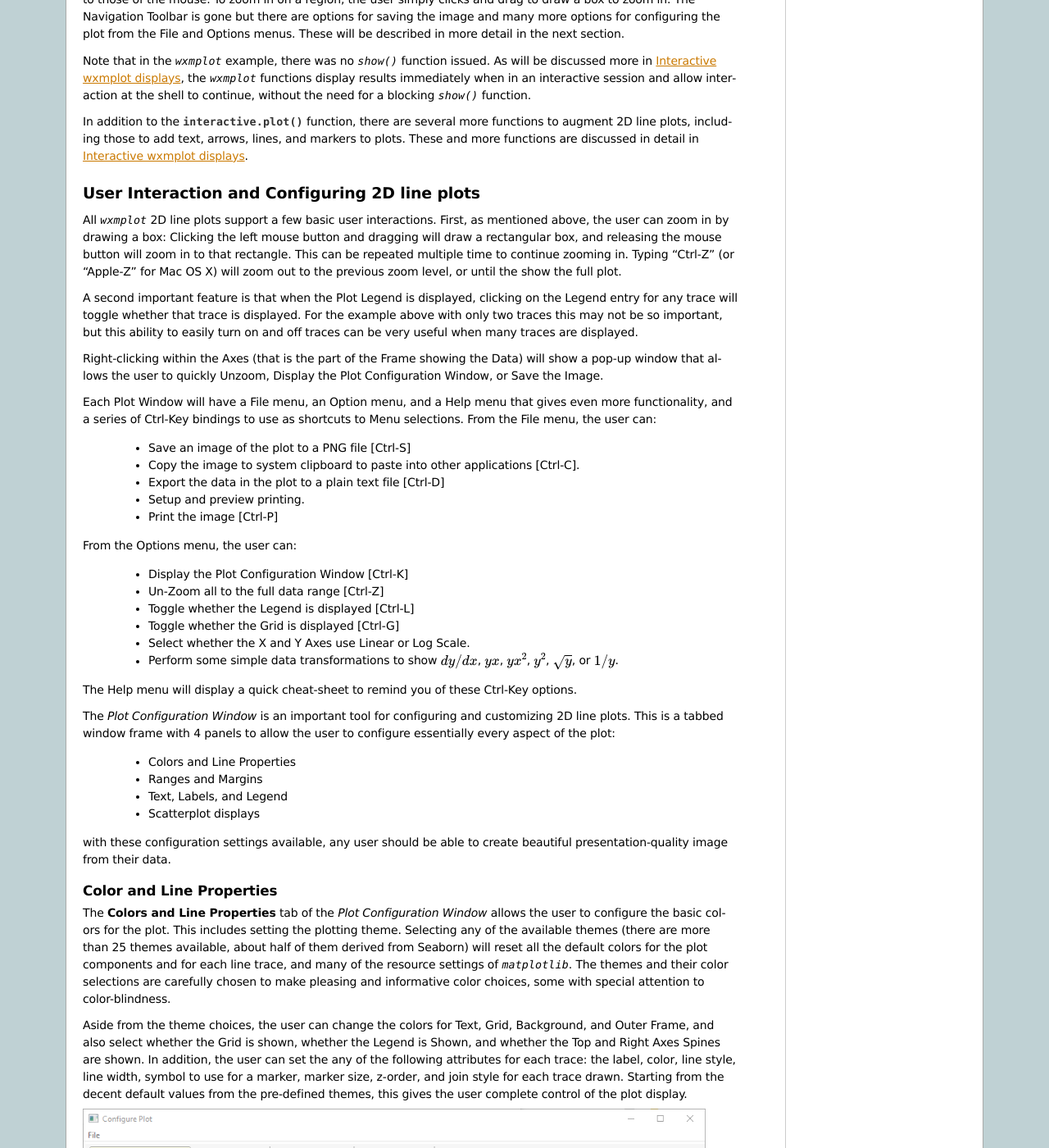
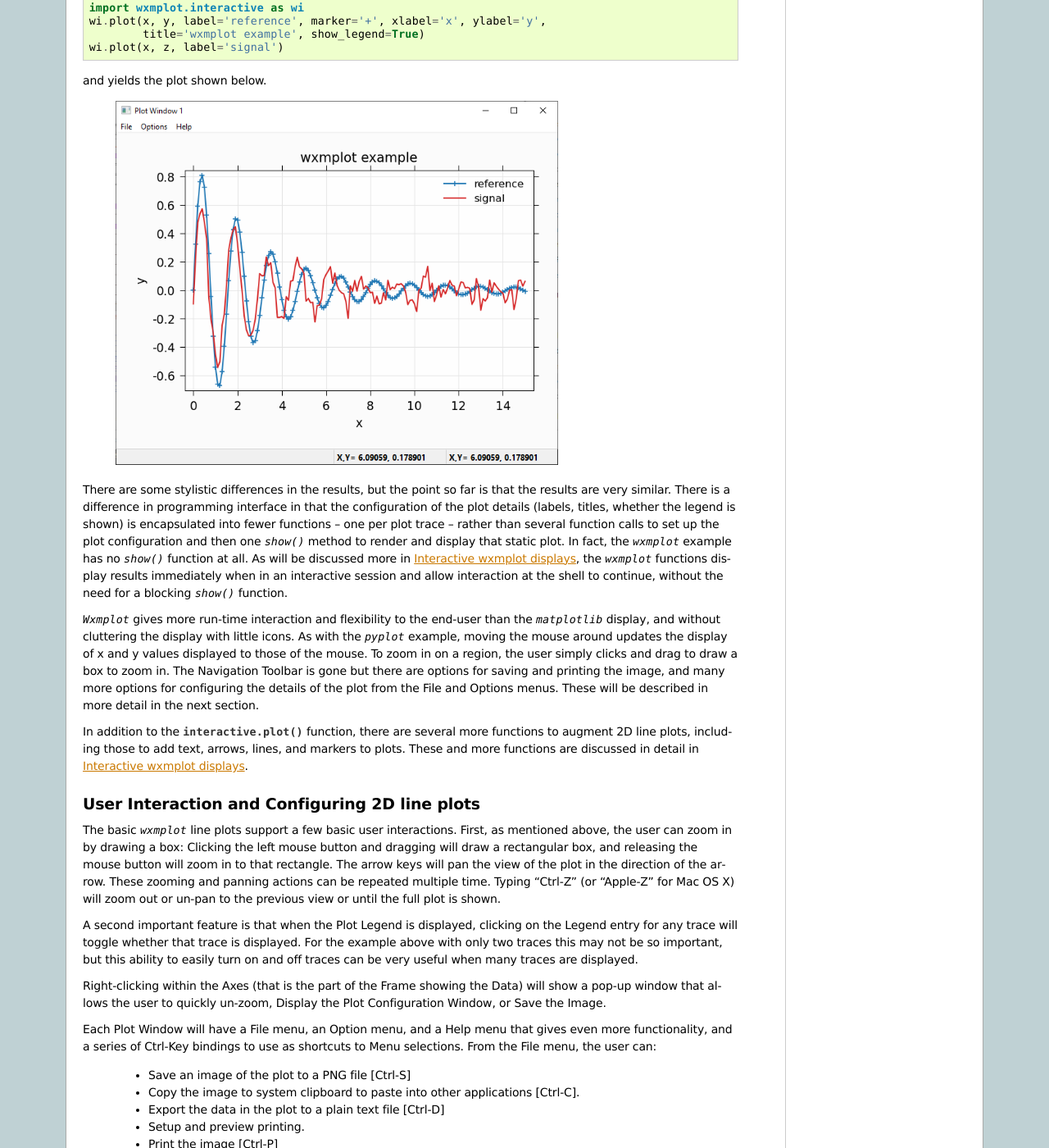
Before and after one commit to newville/wxmplot, a Sphinx documentation site: the page built from doc/overview.rst, in a window 1280 px wide and 1400 px high, scrolled down 1349 px. Shown: the whole window at 82% size. Built offline with Sphinx 7.4.7, drawn with Linux system fonts in a browser that asks for light colours; the version number could not be read and is left out; some of the changed text lies outside the part shown.

Commit message:
more doc updates

```diff
--- a/doc/imagepanel.rst
+++ b/doc/imagepanel.rst
@@ -1,4 +1,3 @@
-
 ==========================================================
 :class:`ImagePanel`:  A wx.Panel for Image Display
 ==========================================================
--- a/doc/installation.rst
+++ b/doc/installation.rst
@@ -9,7 +9,7 @@
 Prerequisites
 ~~~~~~~~~~~~~~~
 
-The current version of wxmplot is |release|, released in May, 2021.
+The current version of wxmplot is |release|, released in March, 2022.
 
 The wxmplot package requires Python3.6 or higher, wxPython 4.0.3 or higher,
 matplotlib 3.0 or higher, and numpy 1.12 or higher.  All of
--- a/doc/overview.rst
+++ b/doc/overview.rst
@@ -11,8 +11,12 @@
 `matplotlib.pyplot`, but offer richer interactivity and customization.  It
 is not easy to convey interactivity in a static document, but here and in
 :ref:`ch_interactive`, we will try to show how easy it is to use `wxmplot`
-for exploratory data analysis.
-
+for exploratory data analysis.  Importantly, `wxmplot` not only makes more
+interactive plotting available, but also exposes that interactivity and
+flexibility to the end-user at run time, and not only when writing a
+script. This allows a programmer to add plotting capabilities to an
+application and enable the end-user to interact with their data and fully
+customize the plots when running the application.
 
 
 2D Line Plots with :func:`plot`
@@ -35,23 +39,23 @@
     plt.legend()
     plt.show()
 
-This is a pretty straight-forward matplotlib script and produces a plot as
-shown on the left (depending a bit on the backend and OS):
+This is a pretty straight-forward matplotlib script and produces a plot of
+(depending a bit on the backend and OS):
 
-.. _plotcompare:
+.. _plot_mpl:
 
     .. image:: images/plot_mpl.png
-       :width: 45%
-    .. image:: images/plot_wxmplot.png
-       :width: 52%
+       :width: 75%
 
 From the matplotlib plot, moving the mouse around updates the x and y
 values displayed to match the location of the mouse.  Clicking on the
 magnifying glass icon and then clicking and dragging a box allows the user
 to zoom in on portions of the plot.  Clicking on the icon with 4 arrows
 allows the user to pan to other parts of the data range.  Clicking on the
-icon with 3 bars allows the user to adjust the plot margins. The diskette
-icon allows the user to save a PNG file of the plot display.
+icon with 3 bars allows the user to adjust the plot margins. The icon of
+the antique diskette allows the user to save a PNG file of the plot
+display.
+
 
 With `wxmplot`, that script would be rewritten as::
 
@@ -63,26 +67,39 @@
 
     import wxmplot.interactive as wi
     wi.plot(x, y, label='reference', marker='+', xlabel='x', ylabel='y',
-            title='wxmplot example', show_legend=True)
+	    title='wxmplot example', show_legend=True)
     wi.plot(x, z, label='signal')
 
-and yields the plot shown on the right above.  There are some stylistic
-differences, but the point so far is that the results are very similar.
+and yields the plot shown below.
 
-`Wxmplot` gives more interaction and flexibility than the `matplotlib`
-display, and without cluttering the display with little icons.  As with the
-`pyplot` example, moving the mouse around updates the display of x and y
-values displayed to those of the mouse.  To zoom in on a region, the user
-simply clicks and drag to draw a box to zoom in.  The Navigation Toolbar is
-gone but there are options for saving the image and many more options for
-configuring the plot from the File and Options menus.  These will be
-described in more detail in the next section.
 
-Note that in the `wxmplot` example, there was no `show()` function issued.
-As will be discussed more in :ref:`ch_interactive`, the `wxmplot` functions
-display results immediately when in an interactive session and allow
-interaction at the shell to continue, without the need for a blocking
+.. _plot_wxmplot:
+
+    .. image:: images/plot_wxmplot.png
+       :width: 75%
+
+There are some stylistic differences in the results, but the point so far
+is that the results are very similar.  There is a difference in programming
+interface in that the configuration of the plot details (labels, titles,
+whether the legend is shown) is encapsulated into fewer functions -- one
+per plot trace -- rather than several function calls to set up the plot
+configuration and then one `show()` method to render and display that
+static plot.  In fact, the `wxmplot` example has no `show()` function at
+all.  As will be discussed more in :ref:`ch_interactive`, the `wxmplot`
+functions display results immediately when in an interactive session and
+allow interaction at the shell to continue, without the need for a blocking
 `show()` function.
+
+`Wxmplot` gives more run-time interaction and flexibility to the end-user
+than the `matplotlib` display, and without cluttering the display with
+little icons.  As with the `pyplot` example, moving the mouse around
+updates the display of x and y values displayed to those of the mouse.  To
+zoom in on a region, the user simply clicks and drag to draw a box to zoom
+in.  The Navigation Toolbar is gone but there are options for saving and
+printing the image, and many more options for configuring the details of
+the plot from the File and Options menus.  These will be described in more
+detail in the next section.
+
 
 In addition to the :func:`interactive.plot` function, there are several
 more functions to augment 2D line plots, including those to add text,
@@ -93,12 +110,14 @@
 User Interaction and Configuring 2D line plots
 ==============================================
 
-All `wxmplot` 2D line plots support a few basic user interactions.  First, as
-mentioned above, the user can zoom in by drawing a box: Clicking the left
-mouse button and dragging will draw a rectangular box, and releasing the
-mouse button will zoom in to that rectangle.  This can be repeated multiple
-time to continue zooming in. Typing "Ctrl-Z" (or "Apple-Z" for Mac OS X)
-will zoom out to the previous zoom level, or until the show the full plot.
+The basic `wxmplot` line plots support a few basic user interactions.
+First, as mentioned above, the user can zoom in by drawing a box: Clicking
+the left mouse button and dragging will draw a rectangular box, and
+releasing the mouse button will zoom in to that rectangle.  The arrow keys
+will pan the view of the plot in the direction of the arrow.  These
+zooming and panning actions can be repeated multiple time. Typing "Ctrl-Z"
+(or "Apple-Z" for Mac OS X) will zoom out or un-pan to the previous view or
+until the full plot is shown.
 
 A second important feature is that when the Plot Legend is displayed,
 clicking on the Legend entry for any trace will toggle whether that trace
@@ -107,7 +126,7 @@
 useful when many traces are displayed.
 
 Right-clicking within the Axes (that is the part of the Frame showing the
-Data) will show a pop-up window that allows the user to quickly Unzoom,
+Data) will show a pop-up window that allows the user to quickly un-zoom,
 Display the Plot Configuration Window, or Save the Image.
 
 Each Plot Window will have a File menu, an Option menu, and a Help menu
@@ -123,19 +142,21 @@
 From the Options menu, the user can:
 
    * Display the Plot Configuration Window [Ctrl-K]
-   * Un-Zoom all to the full data range [Ctrl-Z]
    * Toggle whether the Legend is displayed [Ctrl-L]
    * Toggle whether the Grid is displayed [Ctrl-G]
+   * Un-Zoom all to the full data range [Ctrl-Z]
+   * Select whether zooming will zoom both X and Y Axes, X only or Y only.
    * Select whether the X and Y Axes use Linear or Log Scale.
-   * Perform some simple data transformations to show :math:`dy/dx`, :math:`yx`, :math:`yx^2`, :math:`y^2`, :math:`\sqrt{y}`, or :math:`1/y`.
+   * Perform some simple data transformations to show :math:`dy/dx`,
+     :math:`yx`, :math:`yx^2`, :math:`y^2`, :math:`\sqrt{y}`, or :math:`1/y`.
+
 
 The Help menu will display a quick cheat-sheet to remind you of these
 Ctrl-Key options.
 
-The *Plot Configuration Window*  is an
-important tool for configuring and customizing 2D line plots.  This is a
-tabbed window frame with 4 panels to allow the user to configure
-essentially every aspect of the plot:
+The *Plot Configuration Window* is an important tool for configuring and
+customizing 2D line plots.  This is a tabbed window frame with 4 panels to
+allow the user to configure essentially every aspect of the plot:
 
     * Colors and Line Properties
     * Ranges and Margins
@@ -162,10 +183,12 @@
 Grid, Background, and Outer Frame, and also select whether the Grid is
 shown, whether the Legend is Shown, and whether the Top and Right Axes
 Spines are shown. In addition, the user can set the any of the following
-attributes for each trace: the label, color, line style, line width, symbol
-to use for a marker, marker size, z-order, and join style for each trace
-drawn.  Starting from the decent default values from the pre-defined
-themes, this gives the user complete control of the plot display.
+attributes for each trace: the label, color, the transparency of the color,
+line style, line width, symbol to use for a marker, marker size, z-order,
+and join style for each trace drawn, and whether the plot will fill the
+plot area to zero.  Starting from the good default values set by the
+pre-defined themes, this gives the end-user control over nearly every
+aspect of the plot displaying their data.
 
 .. image:: images/PlotConfig_LineProps.png
    :width: 95 %
@@ -200,7 +223,10 @@
 the X and Y axes, and to adjust the font size for these text components.
 Here, the details of the Legend can also be customized: whether it is
 shown, its location, and whether the legend entries can be clicked on to
-toggle the display of the corresponding line.
+toggle the display of the corresponding line.  To be clear, the text for
+the labels here is sent directly to matplotlib, and so can use its ability
+to render LaTeX (or, most of it) for displaying mathematical notation and
+symbols.
 
 
 .. image:: images/PlotConfig_Text.png
@@ -273,7 +299,8 @@
 and intensity values in the status bar.  If arrays for `x` and `y` values have
 been passed in, both the indices and `x` and `y` values for the pixel selected
 will be displayed.  Similarly, clicking and dragging will zoom in on a portion
-of the image, a process that can be repeated indefinitely.
+of the image, and using the arrow keys will pan the image. Zooming and
+panning can be repeated indefinitely and undone.
 
 From the Image or Contour panel, a few display customizations are
 immediately available. On the left hand side of the frame, there are a few
@@ -306,8 +333,9 @@
    * Display an Image Configuration Window [Ctrl-K]
    * Enhance the Auto-Contrast Level [Ctrl-+]
    * Reduce the Auto-Contrast Level [Ctrl--]
-   * Display the histogram of intensities [Ctrl-G]
+   * Display the histogram of intensities [Ctrl-H]
    * Toggle whether the Axes Labels are displayed [Ctrl-A]
+   * Toggle whether the Grid lines are shown at the Axes Labels [Ctrl-G]
    * Toggle whether the image is displayed as a Contour Map [Ctrl-N]
    * Toggle whether a Scalebar is displayed [Ctrl-B]
    * Toggle whether a 3-color map uses a black or white background [Ctrl-W]
@@ -337,21 +365,24 @@
 -----------------------------
 
 Most of options for working with images and contour maps can be found from
-the main window or menu selections. The Image Configuration Window has a
-few additional options and values that can be set by the user:
+the main window or menu selections, but some options need more specialized
+configurations that can be accessed from the Image Configuration Window
+([Ctrl-K]).  Here, the user can select the number of levels for contour
+plots, and whether the contour line will show intensity values.  For the
+X/Y slices, the user can select which slice is shown and also whether the
+slice shown sums over more than one pixel across the dimension chosen which
+can be useful for smoothing out noisy images:
 
 .. image:: images/ImageConfig.png
-   :width: 50 %
+   :width: 60 %
 
-For contour plots, the user can select the number of levels to show and
-whether the contour line will show intensity values.
+There are several options for configuring a scalebar to show on the image.
+The user can set the pixel size in the units of their choice, and then set
+the size of the scalebar in those units.  The position and color of the
+scalebar and the text label to go below the scalebar can be set.  The
+example shown above asserts that the pixel size is 0.1 mm, and will create
+a 1 mm scalebar in the lower left of the image, as shown below:
 
-For the X/Y slices, the user can select which slice is shown and also
-whether the slice shown sums over more than one pixel across the dimension
-chosen.  This may be useful for smoothing out noisy images.
 
-More options are available to control whether a Scalebar is displayed on the
-image, and how that is set up.  Here, the user can update the pixel size in
-the units of their choice, and set the size of the scalebar in their units.
-The position and color of the scalebar can also be set, and text to go below the
-scalebar can be entered.
+.. image:: images/imshow_scalebar.png
+   :width: 95 %
```
Also changed, not shown: other parts of doc/imagepanel.rst (+2 -2 lines), other parts of doc/overview.rst (+1 -1 lines), doc/index.rst (+7 -7 lines).
